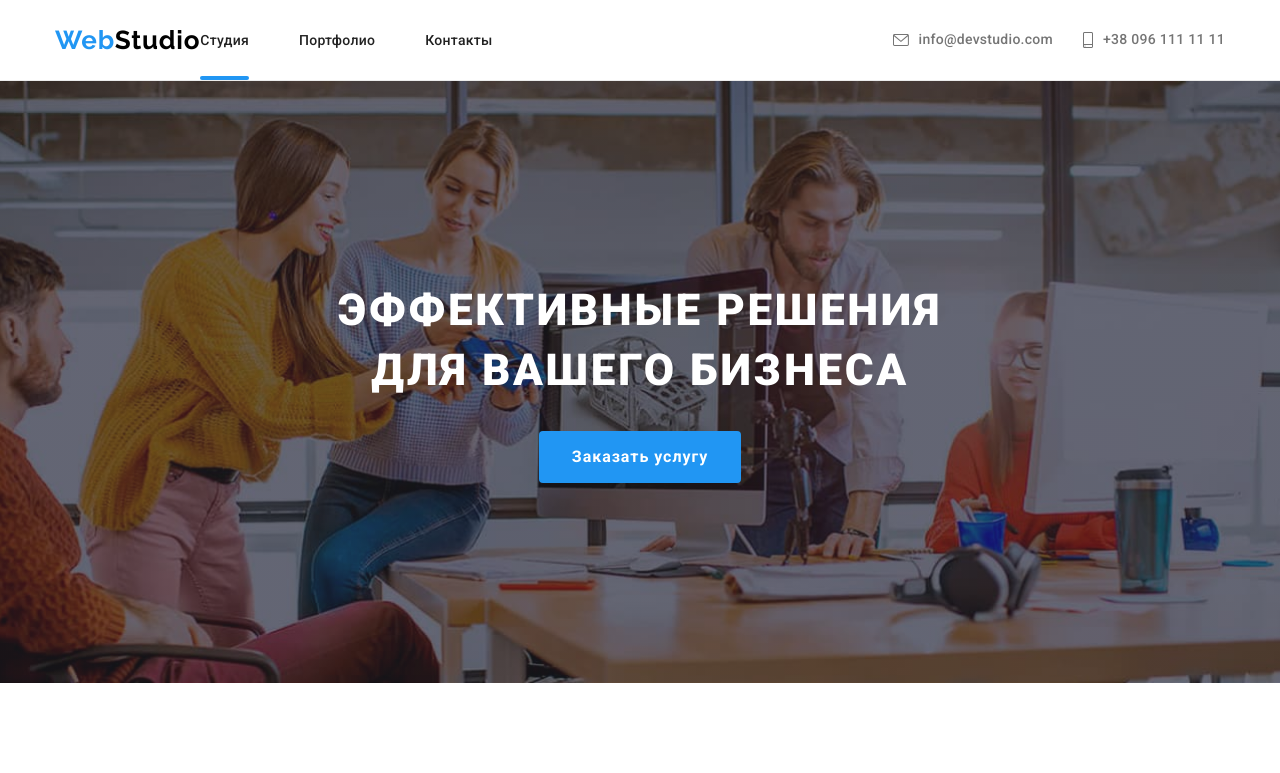
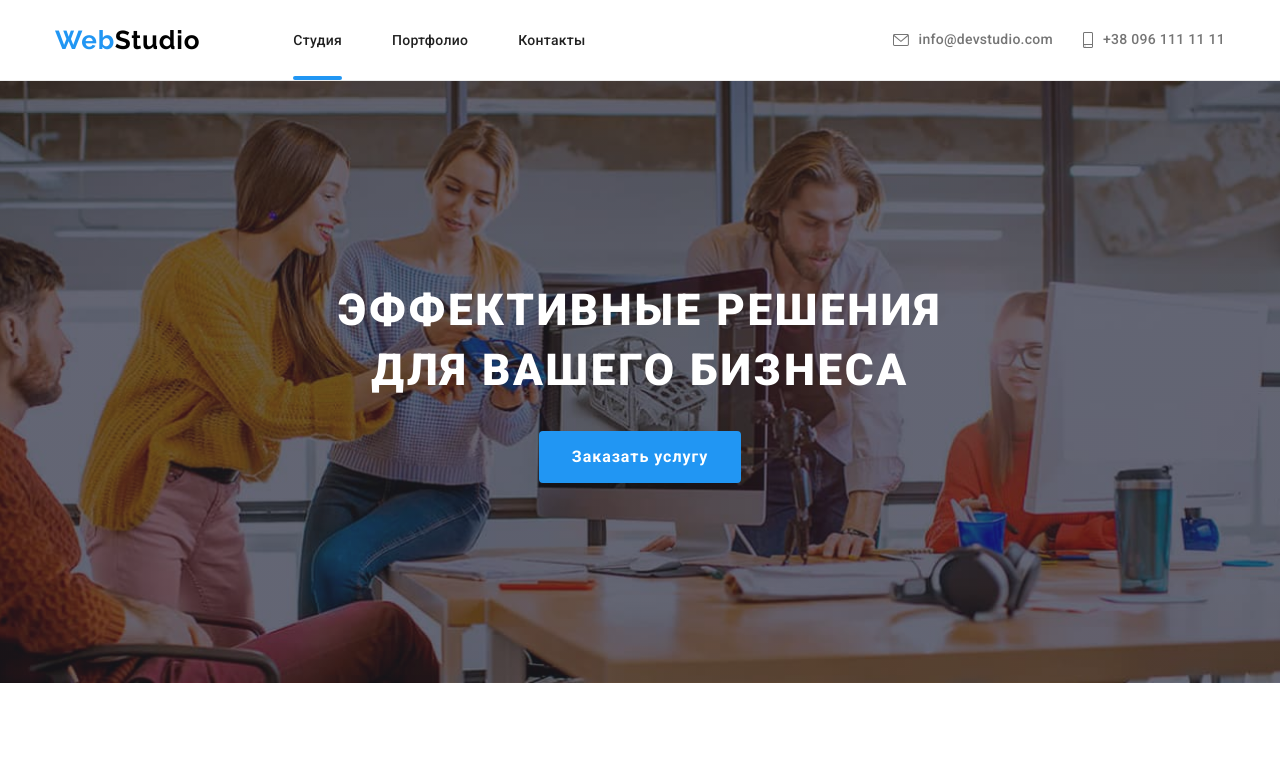
Before and after one commit to VitiukP/goit-markup-hw-07, a plain HTML site: page index.html in a window 1280 px wide. Shown: the top 773 px of the page. Drawn offline with nearby package versions, Linux system fonts and the light colour scheme.

Commit message:
correct mistake

```diff
--- a/sass/components/_menu-nav.scss
+++ b/sass/components/_menu-nav.scss
@@ -2,7 +2,9 @@
     display: flex;
     position: relative;
 }
-
+.menu-nav {
+    margin-left: 93px;
+}
 .linkstudio {
     padding-top: 32px;
     padding-bottom: 32px;
```
Also changed, not shown: css/main.css, css/main.min.css, 2 other files.
